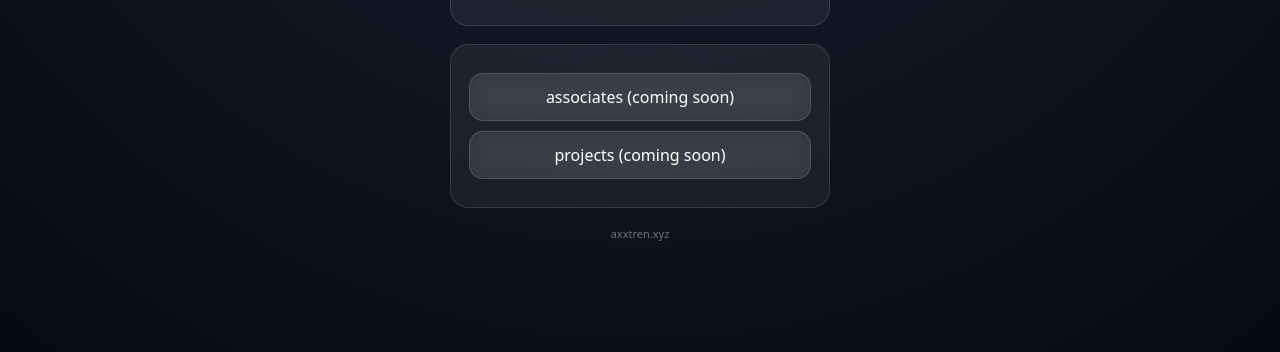
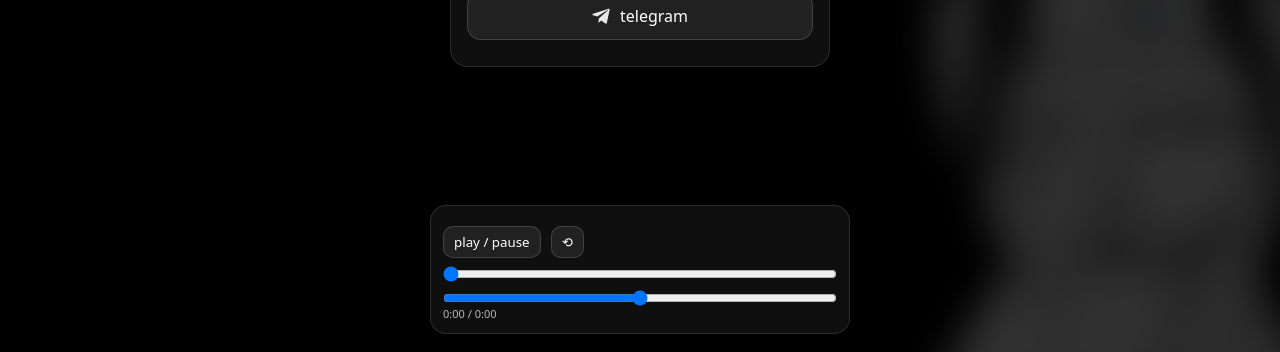
Before and after one commit to axxtren/axxtren, a plain HTML site: page index.html in a window 1280 px wide. Shown: the part 448-800 px from the top of the page. Drawn offline with Linux system fonts and the light colour scheme.

Commit message:
Update index.html

```diff
--- a/index.html
+++ b/index.html
@@ -18,9 +18,30 @@
       display: flex;
       justify-content: center;
       align-items: center;
+      color: white;
+      overflow: hidden;
+      background: #000;
+    }
 
-      background: radial-gradient(circle at top, #1a2233, #070a10);
-      color: white;
+    /* background image blur */
+    body::before {
+      content: "";
+      position: fixed;
+      inset: 0;
+      background: url("a.png") center/cover no-repeat;
+      transform: scale(1.1);
+      filter: blur(18px);
+      opacity: 0.55;
+      z-index: -2;
+    }
+
+    /* dark overlay */
+    body::after {
+      content: "";
+      position: fixed;
+      inset: 0;
+      background: rgba(0,0,0,0.55);
+      z-index: -1;
     }
 
     .container {
@@ -32,103 +53,194 @@
 
     /* username */
     .name {
-      font-size: 42px;
+      font-size: 44px;
       font-weight: 600;
       margin-bottom: 25px;
       letter-spacing: 1px;
+      text-shadow: 0 0 6px rgba(255,255,255,0.25);
     }
 
     /* glass card */
     .card {
-      background: rgba(255, 255, 255, 0.06);
-      border: 1px solid rgba(255, 255, 255, 0.12);
+      background: rgba(255,255,255,0.06);
+      border: 1px solid rgba(255,255,255,0.12);
       backdrop-filter: blur(14px);
-      -webkit-backdrop-filter: blur(14px);
-
       border-radius: 18px;
-      padding: 18px;
-      margin-bottom: 18px;
+      padding: 16px;
+      margin-bottom: 16px;
     }
 
-    /* button style */
+    /* buttons */
     .btn {
-      display: block;
+      display: flex;
+      align-items: center;
+      justify-content: center;
+      gap: 10px;
+
       text-decoration: none;
       color: white;
 
-      padding: 12px 14px;
+      padding: 12px;
       margin: 10px 0;
 
       border-radius: 14px;
+      background: rgba(255,255,255,0.08);
+      border: 1px solid rgba(255,255,255,0.15);
 
-      background: rgba(255, 255, 255, 0.08);
-      border: 1px solid rgba(255, 255, 255, 0.15);
-
-      backdrop-filter: blur(10px);
-      -webkit-backdrop-filter: blur(10px);
-
-      transition: 0.2s ease;
+      transition: 0.2s;
     }
 
     .btn:hover {
       transform: scale(1.03);
-      background: rgba(255, 255, 255, 0.14);
-      border: 1px solid rgba(255, 255, 255, 0.25);
+      background: rgba(255,255,255,0.14);
     }
 
-    /* subtle glow */
-    .btn:active {
-      transform: scale(0.98);
+    /* icons */
+    .icon {
+      width: 18px;
+      height: 18px;
+      fill: white;
+      opacity: 0.9;
     }
 
-    /* footer tiny vibe */
-    .footer {
-      margin-top: 14px;
+    /* music player */
+    .player {
+      position: fixed;
+      bottom: 18px;
+      left: 50%;
+      transform: translateX(-50%);
+      width: 90%;
+      max-width: 420px;
+
+      background: rgba(255,255,255,0.06);
+      border: 1px solid rgba(255,255,255,0.12);
+      backdrop-filter: blur(14px);
+      border-radius: 16px;
+      padding: 12px;
+    }
+
+    .row {
+      display: flex;
+      align-items: center;
+      gap: 10px;
+      margin-top: 8px;
+    }
+
+    button {
+      background: rgba(255,255,255,0.08);
+      border: 1px solid rgba(255,255,255,0.15);
+      color: white;
+      border-radius: 10px;
+      padding: 6px 10px;
+      cursor: pointer;
+    }
+
+    button:hover {
+      background: rgba(255,255,255,0.15);
+    }
+
+    input[type="range"] {
+      width: 100%;
+    }
+
+    .time {
       font-size: 11px;
-      opacity: 0.4;
+      opacity: 0.7;
     }
   </style>
 </head>
 
 <body>
+
 <div class="container">
 
   <div class="name">axxtren</div>
 
   <div class="card">
 
+    <!-- discord -->
     <a class="btn" href="https://discord.com/users/1462056813691273295" target="_blank">
+      <svg class="icon" viewBox="0 0 24 24">
+        <path d="M20 4s-2-2-8-2-8 2-8 2-2 8 0 16c6 4 10 4 16 0 2-8 0-16 0-16zm-5 12s-1-1-3-1-3 1-3 1v-1s1-2 3-2 3 2 3 2v1zm-6-3c0-1 1-2 2-2s2 1 2 2-1 2-2 2-2-1-2-2zm8 0c0-1 1-2 2-2s2 1 2 2-1 2-2 2-2-1-2-2z"/>
+      </svg>
       discord
     </a>
 
-      <a class="btn" href="https://github.com/" target="_blank">
-        github
-      </a>
-
-      <a class="btn" href="https://instagram.com/" target="_blank">
-        instagram
-      </a>
-
-      <a class="btn" href="https://t.me/" target="_blank">
+    <!-- telegram -->
+    <a class="btn" href="https://t.me/axxxtren" target="_blank">
+      <svg class="icon" viewBox="0 0 24 24">
+        <path d="M9.04 15.47l-.39 5.5c.56 0 .81-.24 1.1-.52l2.63-2.52 5.46 4c1 .55 1.7.26 2-.93l3.6-16.9h0c.32-1.5-.54-2.1-1.52-1.7L1.6 9.1c-1.45.57-1.43 1.38-.25 1.75l5.7 1.78 13.2-8.3c.62-.4 1.18-.18.71.22"/>
+      </svg>
       telegram
     </a>
 
   </div>
-
-    <div class="card">
-      <a class="btn" href="#">
-        associates (coming soon)
-      </a>
-
-      <a class="btn" href="#">
-        projects (coming soon)
-      </a>
 </div>
 
-    <div class="footer">
-      axxtren.xyz
+<!-- music player -->
+<div class="player">
+
+  <audio id="audio" src="Randomly.mp3" autoplay loop></audio>
+
+  <div class="row">
+    <button onclick="togglePlay()">play / pause</button>
+    <button onclick="restart()">⟲</button>
   </div>
 
+  <div class="row">
+    <input type="range" id="seek" value="0" min="0">
   </div>
+
+  <div class="row">
+    <input type="range" id="volume" min="0" max="1" step="0.01" value="0.5">
+  </div>
+
+  <div class="time" id="time">0:00 / 0:00</div>
+</div>
+
+<script>
+const audio = document.getElementById("audio");
+const seek = document.getElementById("seek");
+const volume = document.getElementById("volume");
+const time = document.getElementById("time");
+
+function togglePlay() {
+  if (audio.paused) audio.play();
+  else audio.pause();
+}
+
+function restart() {
+  audio.currentTime = 0;
+  audio.play();
+}
+
+audio.addEventListener("loadedmetadata", () => {
+  seek.max = audio.duration;
+});
+
+audio.addEventListener("timeupdate", () => {
+  seek.value = audio.currentTime;
+
+  const cur = format(audio.currentTime);
+  const dur = format(audio.duration);
+  time.textContent = `${cur} / ${dur}`;
+});
+
+seek.addEventListener("input", () => {
+  audio.currentTime = seek.value;
+});
+
+volume.addEventListener("input", () => {
+  audio.volume = volume.value;
+});
+
+function format(s) {
+  if (!isFinite(s)) return "0:00";
+  const m = Math.floor(s / 60);
+  const sec = Math.floor(s % 60).toString().padStart(2, "0");
+  return `${m}:${sec}`;
+}
+</script>
+
 </body>
 </html>
```
Lines whose indentation alone changed are shown as unchanged.
